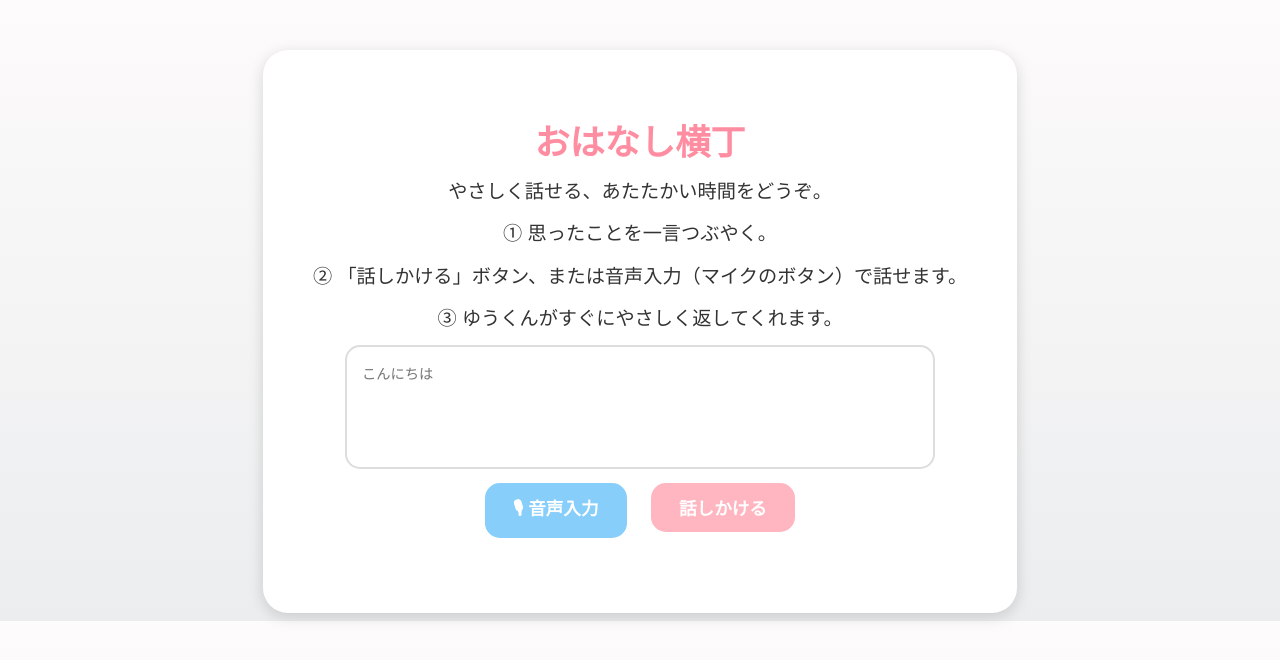
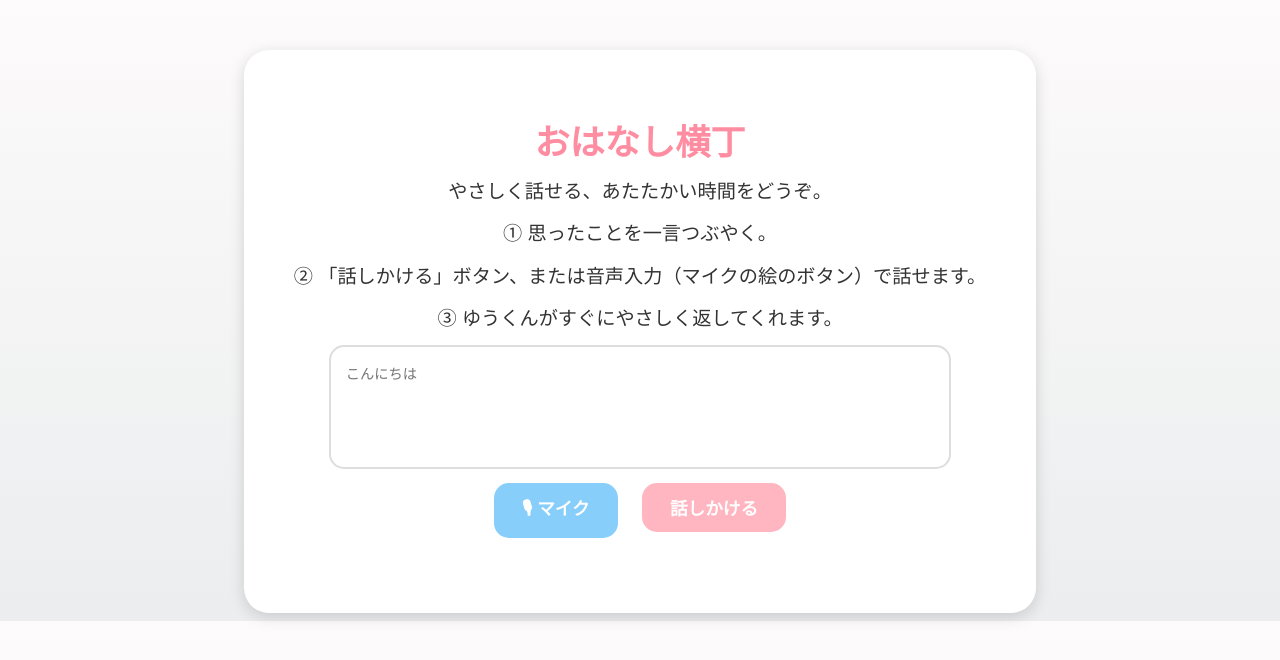
Before and after one commit to murahimurahi/ai_grandchild_bot, a Flask app: page / in a window 1280 px wide. Shown: the top 660 px of the page. Run offline with Flask 3, Linux system fonts and the light colour scheme.

Commit message:
Update index.html

```diff
--- a/templates/index.html
+++ b/templates/index.html
@@ -11,13 +11,12 @@
     <p>やさしく話せる、あたたかい時間をどうぞ。</p>
 
     <form id="talkForm">
-      <!-- ✅ キャラクター選択は削除 -->
       <p>① 思ったことを一言つぶやく。</p>
-      <p>② 「話しかける」ボタン、または音声入力（マイクのボタン）で話せます。</p>
+      <p>② 「話しかける」ボタン、または音声入力（マイクの絵のボタン）で話せます。</p>
       <p>③ ゆうくんがすぐにやさしく返してくれます。</p>
 
       <textarea id="message" placeholder="こんにちは"></textarea><br>
-      <button type="button" id="voiceBtn">🎙 音声入力</button>
+      <button type="button" id="voiceBtn">🎙 マイク</button>
       <button type="submit">話しかける</button>
     </form>
 
@@ -41,10 +40,17 @@
 
     const data = await res.json();
 
-    responseDiv.innerHTML = `
-      <p>${data.reply}</p>
-      ${data.audio_url ? `<audio controls src="${data.audio_url}"></audio>` : ''}
-    `;
+    // 🎧 返答テキストと音声をセット
+    responseDiv.innerHTML = `<p>${data.reply}</p>`;
+
+    if (data.audio_url) {
+      const audio = new Audio(data.audio_url);
+      audio.play().catch(err => {
+        console.log("自動再生がブロックされた場合:", err);
+        responseDiv.innerHTML += `<p>▶️ 再生ボタンを押して聞いてね。</p>
+        <audio controls src="${data.audio_url}"></audio>`;
+      });
+    }
   });
 
   // 🎙 音声入力
@@ -55,7 +61,7 @@
     recognition.start();
     recognition.onresult = (e) => {
       document.getElementById('message').value = e.results[0][0].transcript;
-      form.requestSubmit(); // 音声で入力したら自動送信
+      form.requestSubmit();
     };
   });
   </script>
```
